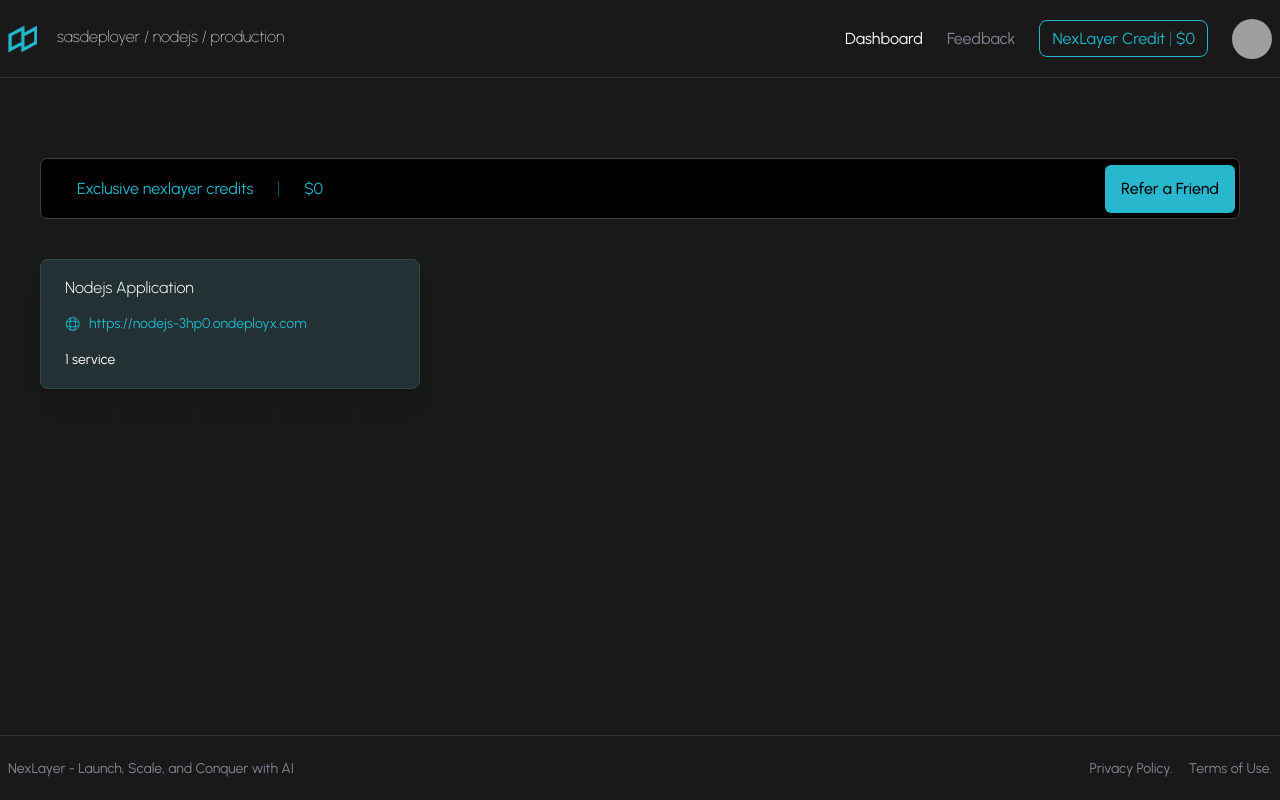
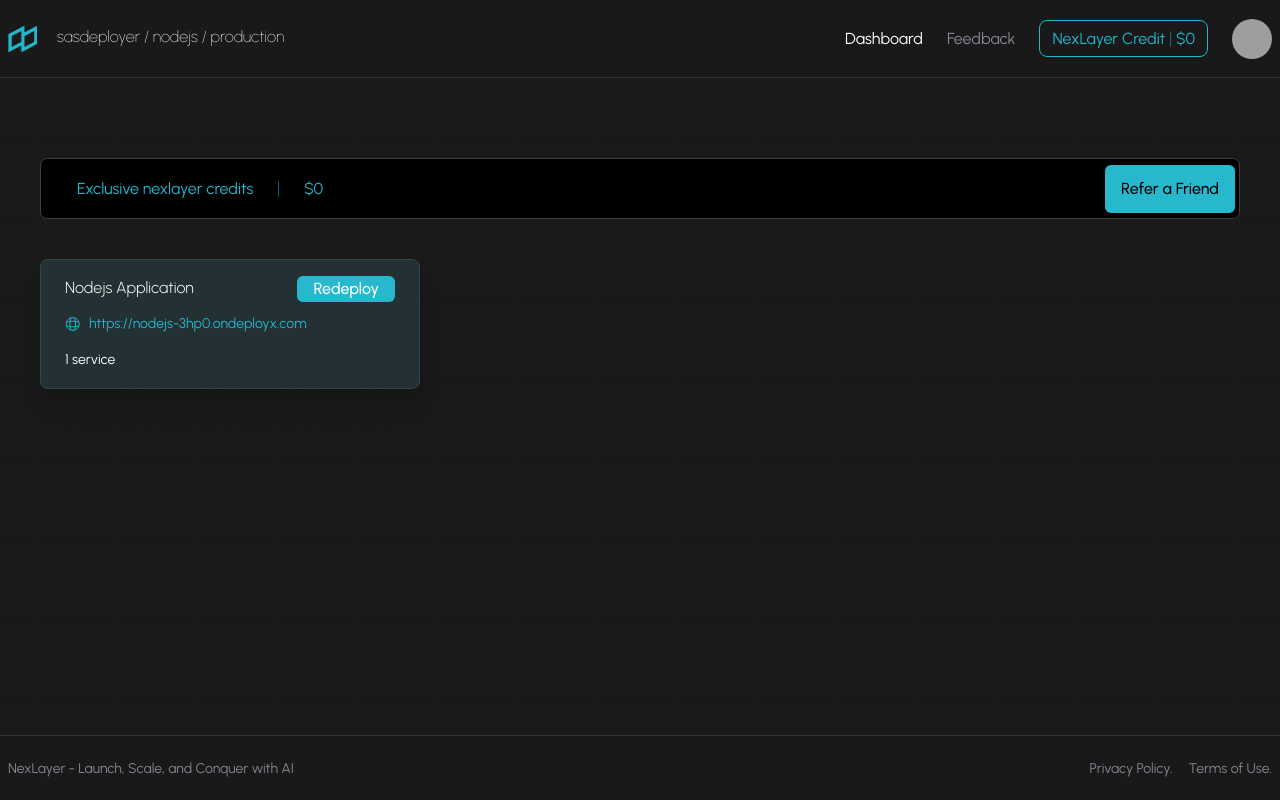
Before and after one commit to Raja-Abbas/nex, a React (Create React App) app: page /dashboard in a window 1280 px wide. Built offline with nearby package versions, Linux system fonts and the light colour scheme; grey boxes are pictures that could not be loaded.

Commit message:
Redploy button

```diff
--- a/src/pages/DashboardPage.js
+++ b/src/pages/DashboardPage.js
@@ -33,9 +33,16 @@
       </div>
       <div className="grid max-md:gris-cols-1 max-lg:grid-cols-2 lg:grid-cols-3 lg:grid-rows-3 pb-10">
         <div className="bg-card-color flex flex-col justify-center items-start gap-3 max-md:text-nowrap max-md:w-[280px] md:w-[380px] border border-[#32474C] relative rounded-lg py-4 max-md:px-2 md:px-6 shadow-xl">
-          <p className="text-lg text-white tracking-0 font-[300]">
-            {cardToDisplay.title} Application
-          </p>
+          <div className="flex w-full justify-between">
+            <div className="text-lg text-white tracking-0 font-[300]">
+              {cardToDisplay.title} Application
+            </div>
+            <div>
+              <a href="/build" className="text-white text-lg text-white tracking-0 font-[300] text-lg z-20 lg:mx-5 text-black absolute end-1 bg-light-blue hover:bg-opacity-50 focus:ring-4 focus:outline-none focus:ring-blue-300 font-medium rounded-md max-md:text-xs md:text-lg px-4 py-[1px] dark:bg-blue-600 dark:hover:bg-blue-700 dark:focus:ring-blue-800">
+                Redeploy
+              </a>
+            </div>
+          </div>
           <a
             href={deploymentData.url}
             className="flex gap-2 items-center"
```
